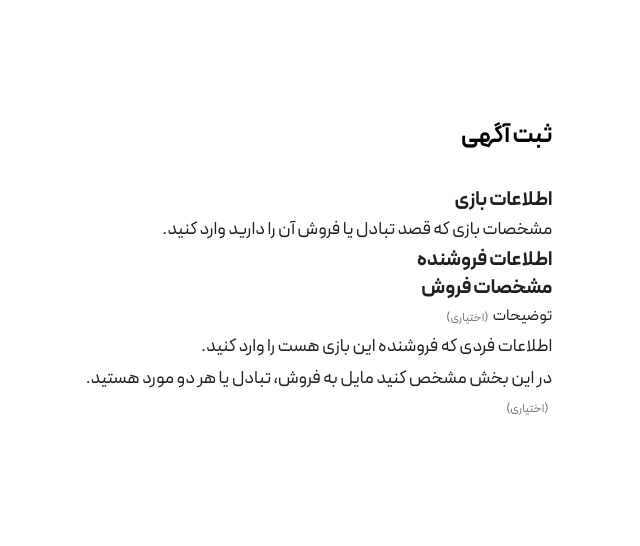
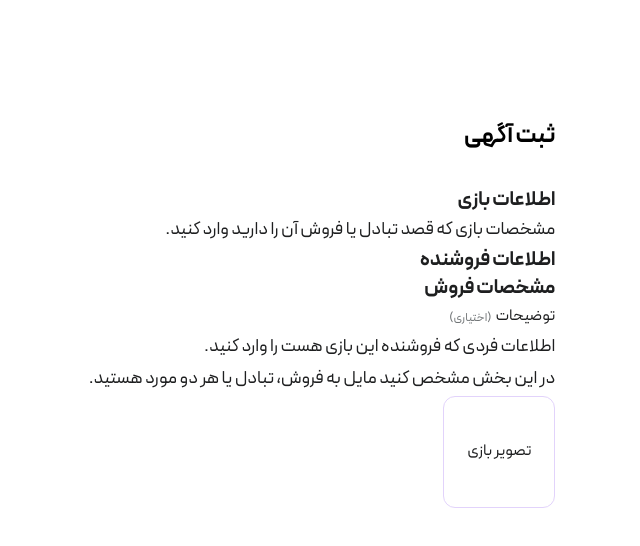
Before and after one commit to ZahraMoosavi77/Kooche, a Next.js app: page /new in a window 1280 px wide. Shown: the top 546 px of the page, without its empty margins (373-1013 px from the left). Built offline with nearby package versions, Linux system fonts and the light colour scheme.

Commit message:
add(AddImage component)

```diff
--- a/app/new/page.jsx
+++ b/app/new/page.jsx
@@ -7,6 +7,7 @@ import { infoGame } from '@/constants/constantNewPage'
 import { infoSale } from '@/constants/constantNewPage'
 import { infoSeller } from '@/constants/constantNewPage'
 import TextNewPage from '@/components/elements/TextNewPage'
+import AddImage from '@/components/elements/AddImage'
 export default function page() {
   return (
     <div className='flex flex-col justify-center items-center mt-30'>
@@ -24,7 +25,7 @@ export default function page() {
         <SubTitleNewPage text={infoSeller.INFOSELLERSUBTITLE} />
         <SubTitleNewPage text={infoSale.INFOSALESUBTITLE} />
 
-        <Optional />
+       <AddImage/>
 
       </div>
 
--- /dev/null
+++ b/components/elements/AddImage.jsx
@@ -0,0 +1,15 @@
+import TextNewPage from "./TextNewPage"
+import { infoGame } from "@/constants/constantNewPage"
+
+export default function AddImage() {
+  return (
+
+          <div className=' flex flex-col justify-center items-center border-1 border-primary-100 rounded-xl border-solid w-28 h-28'>
+
+          <TextNewPage text={infoGame.GAMEIMAGE}/></div>
+
+
+
+
+  )
+}
--- a/tailwind.config.js
+++ b/tailwind.config.js
@@ -9,9 +9,13 @@ module.exports = {
     extend: {
       spacing: {
         '30': '7.5rem',
-      }
+      },
+      borderWidth: {
+
+        '1': '1px',
 
     },
+  },
 
     screens: {
       "xs": "320px",
```
